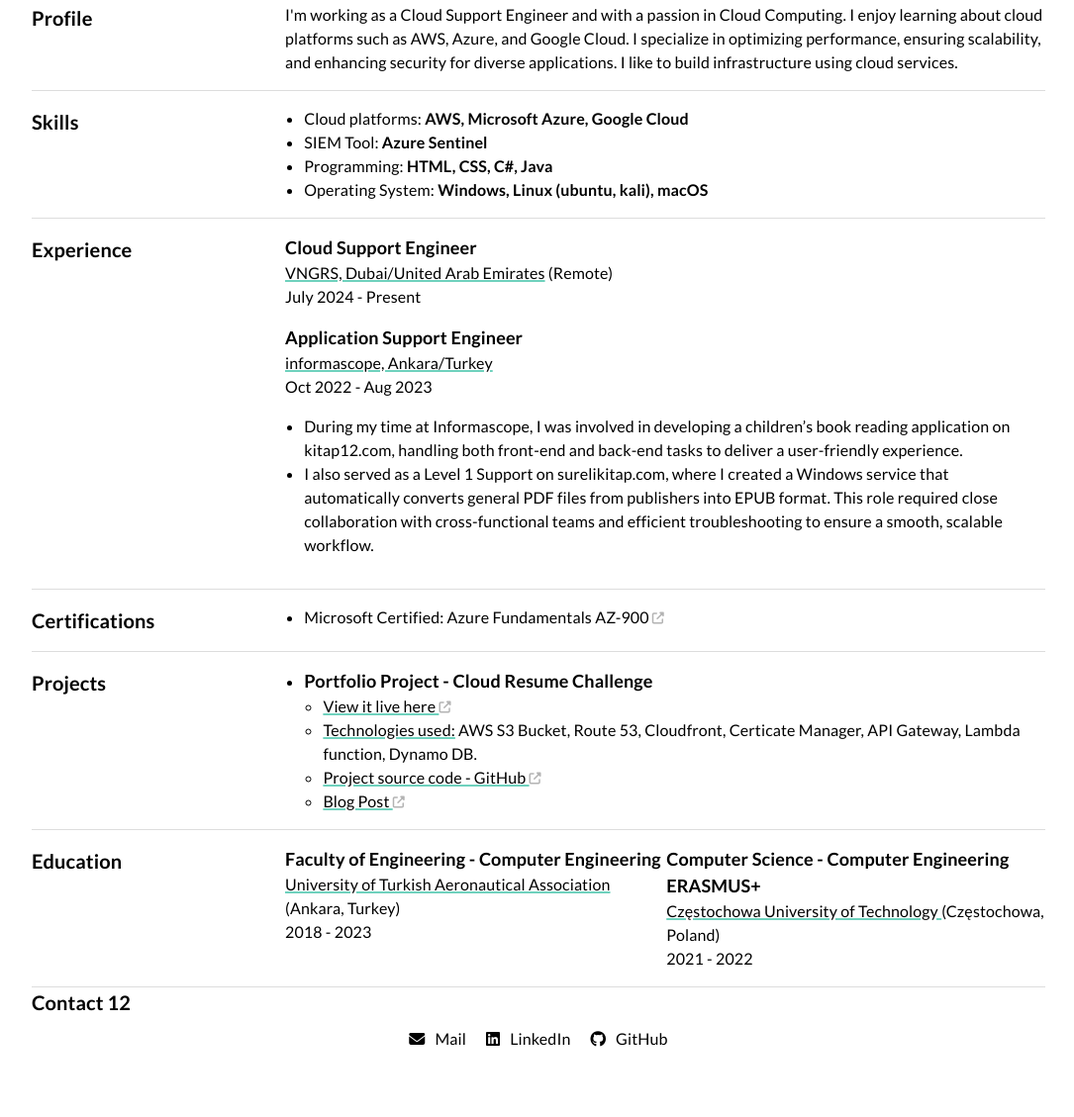
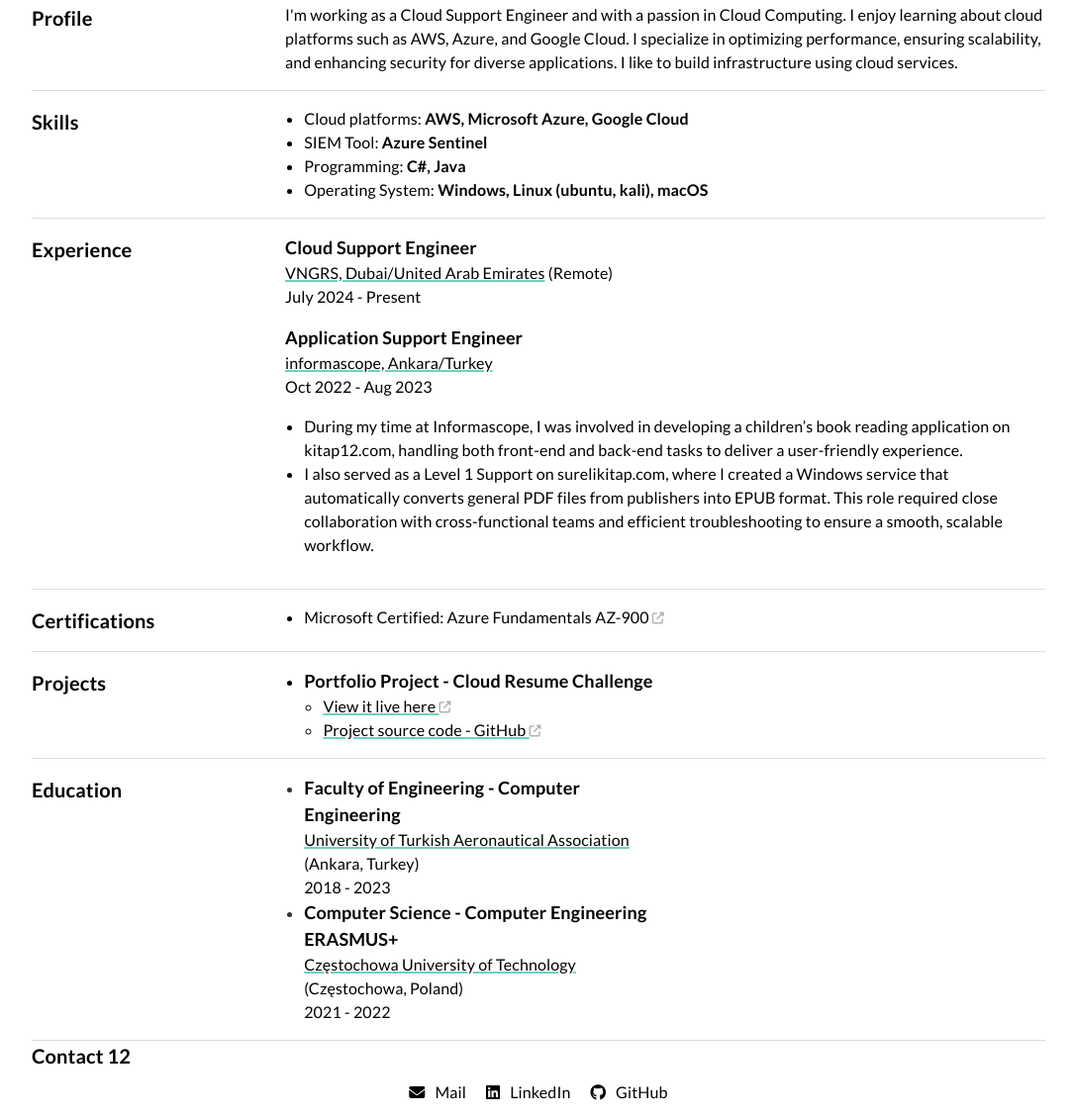
Before and after one commit to Snmzgrkn/azure-my-resume, a plain HTML site: page frontend/index.html in a window 1280 px wide. Shown: the part 197-1326 px from the top of the page at 99% size, without its empty margins (96-1181 px from the left). Before the commit the page ends 1301 px from the top, so only its background shows below. Drawn offline with Linux system fonts and the light colour scheme; no server answers; a script that the page names is missing.

Commit message:
resume update 2

```diff
--- a/frontend/index.html
+++ b/frontend/index.html
@@ -72,7 +72,7 @@
                         SIEM Tool: <Strong>Azure Sentinel</Strong>
                     </li>
                     <li>
-                        Programming: <strong>HTML, CSS, C#, Java</strong>
+                        Programming: <strong>C#, Java</strong>
                     </li>
                     <li>
                         Operating System: <strong>Windows, Linux (ubuntu, kali), macOS</strong>
@@ -134,15 +134,8 @@
                         <li><a href="https://gurkansonmez.com"
                             target="_blank">View it live here </a><i class="fa-solid fa-up-right-from-square fa-xs"
                             style="color:#b3b3b3;"></i></li>
-                        <li>
-                            <p><span class="project-tag-1">Technologies used:</span> AWS S3 Bucket, Route 53,
-                                Cloudfront, Certicate Manager, API Gateway, Lambda function, Dynamo DB.</p>
-                        </li>
-                        <li><a href="https://github.com/naveend3v/aws-resume"
+                        <li><a href="https://github.com/Snmzgrkn"
                             target="_blank">Project source code - GitHub </a><i class="fa-solid fa-up-right-from-square fa-xs"
-                            style="color:#b3b3b3;"></i></li>
-                        <li><a href="https://naveend3v.medium.com/my-cloud-resume-challenge-project-6f726ed58d60"
-                                target="_blank">Blog Post </a><i class="fa-solid fa-up-right-from-square fa-xs"
                             style="color:#b3b3b3;"></i></li>
                     </ul>
                 </ul>
@@ -152,16 +145,24 @@
 
         <section class="section-education section-container">
             <h2>Education</h2>
+            <ul>
+                <li>
                     <div class="section-content">
                         <h3>Faculty of Engineering - Computer Engineering</h3>
                         <a href="https://kalasalingam.ac.in/" target="_blank">University of Turkish Aeronautical Association </a> (Ankara, Turkey)
                         <br> 2018 - 2023
                     </div>
+                </li>
+                <li>
                     <div class="section-content">
                         <h3>Computer Science - Computer Engineering ERASMUS+</h3>
                         <a href="https://pcz.pl/en/" target="_blank">Częstochowa University of Technology </a> (Częstochowa, Poland)
                         <br> 2021 - 2022
                     </div>
+                </li>
+            </ul>
+
+
         </section>
 
     </article>
```
Lines whose indentation alone changed are shown as unchanged.
